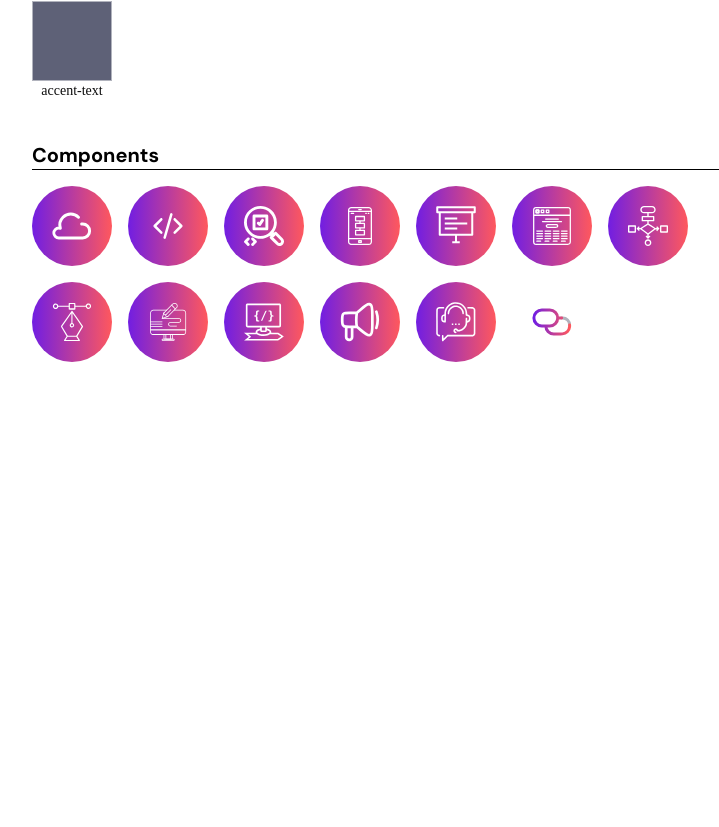
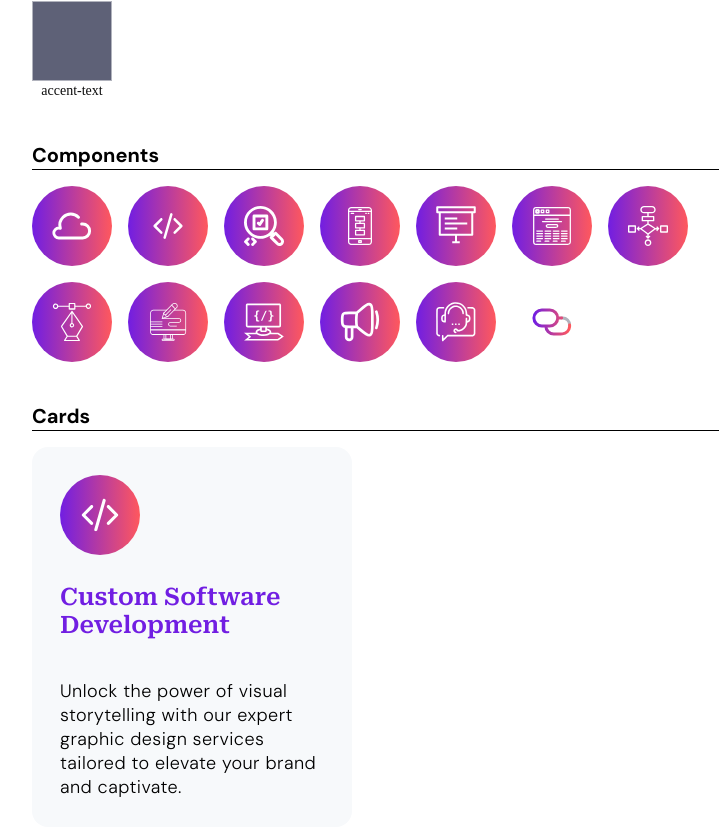
Before and after one commit to nazmuldipu/meshllo, a Next.js app: page / in a window 1280 px wide. Shown: the part 412-1239 px from the top of the page, without its empty margins (240-959 px from the left). Before the commit the page ends 800 px from the top, so only its background shows below. Built offline with nearby package versions, Linux system fonts and the light colour scheme.

Commit message:
sevice card added

```diff
--- a/src/components/icons/QuotationIcon.tsx
+++ b/src/components/icons/QuotationIcon.tsx
@@ -36,7 +36,7 @@ export default function QuotationIcon(props: Props): JSX.Element {
           y2="14.4422"
           gradientUnits="userSpaceOnUse"
         >
-          <stop stop-color="#711EE2" />
+          <stop stopColor="#711EE2" />
           <stop offset="1" stop-color="#FF585D" />
         </linearGradient>
       </defs>
--- /dev/null
+++ b/src/components/molecules/ServiceCard.tsx
@@ -0,0 +1,40 @@
+import CustomSoftwareIcon from "../icons/CustomSoftwareIcon";
+import QuotationIcon from "../icons/QuotationIcon";
+import SVGIcon from "../icons/SVGIcon";
+
+const ServiceCard = () => {
+  return (
+    <div className="service-card group/service-card box">
+      <div className="flex">
+        <div className="bg-meshllo w-20 h-20 rounded-full flex justify-center items-center group-hover/service-card:hidden">
+          <SVGIcon
+            icon={CustomSoftwareIcon}
+            size={50}
+            pathClassName="text-white"
+          />
+        </div>
+        <div className="quotation-box">
+          <div className="rounded-full flex justify-center items-center">
+            <SVGIcon
+              icon={QuotationIcon}
+              size={50}
+              pathClassName="text-white"
+            />
+          </div>
+          Want Quotation?
+        </div>
+      </div>
+      <div className="pt-7">
+        <h6 className="h-24 text-primary group-hover/service-card:text-white">
+          Custom Software Development
+        </h6>
+        <div className="text-18">
+          Unlock the power of visual storytelling with our expert graphic design
+          services tailored to elevate your brand and captivate.
+        </div>
+      </div>
+    </div>
+  );
+};
+
+export default ServiceCard;
--- a/src/components/templates/atoms.tsx
+++ b/src/components/templates/atoms.tsx
@@ -12,6 +12,7 @@ import UIIcon from "../icons/UIIcon";
 import UXIcon from "../icons/UXIcon";
 import WebAppIcon from "../icons/WebAppIcon";
 import WebsiteIcon from "../icons/WebsiteIcon";
+import ServiceCard from "../molecules/ServiceCard";
 
 const Atoms = () => {
   return (
@@ -117,6 +118,10 @@ const Atoms = () => {
           <SVGIcon icon={QuotationIcon} size={40} pathClassName="text-white" />
         </div>
       </div>
+      <h3 className="text-left text-xl font-sans font-bold border-b mt-10 mb-4 border-black">
+        Cards
+      </h3>
+      <ServiceCard />
     </div>
   );
 };
--- a/src/styles/globals.css
+++ b/src/styles/globals.css
@@ -23,3 +23,29 @@
 .body-rg-20 {
   @apply font-sans text-xl font-normal leading-7 tracking-normal text-left text-secondary;
 }
+.service-card {
+  @apply bg-secondary max-w-80 grid p-7 rounded-2xl;
+}
+.service-card:hover {
+  @apply bg-meshllo cursor-pointer text-secondary;
+}
+.h-20 {
+  @apply font-sans text-xl font-light leading-6 tracking-wide;
+}
+.h-24 {
+  @apply font-serif font-semibold text-2xl leading-7;
+}
+.text-18 {
+  @apply font-sans text-lg font-light leading-6 tracking-wide;
+}
+
+.width-transition {
+  transition: width 2s ease-in;
+}
+.quotation-box {
+  @apply bg-secondary rounded-full flex opacity-0 w-0 text-main-text justify-center items-center h-20;
+  transition: width 2s ease-in;
+}
+.service-card:hover .quotation-box {
+  @apply opacity-100 w-full;
+}
```
